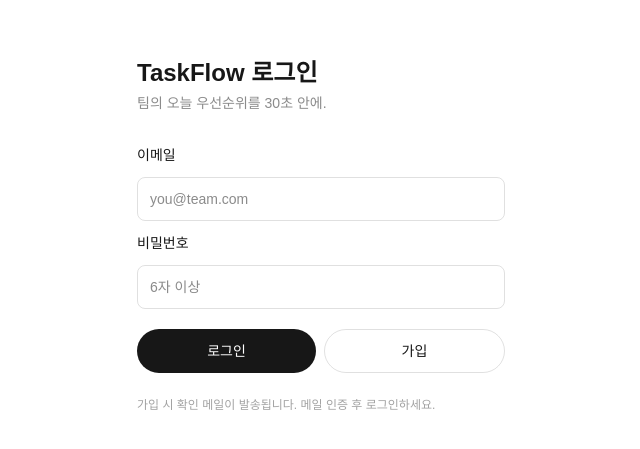
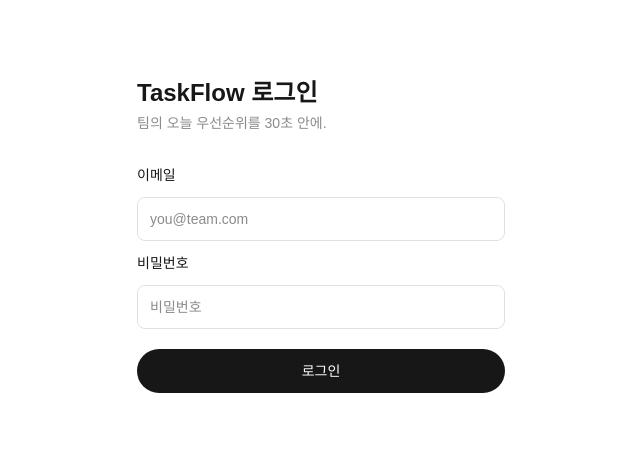
Before and after one commit to donchang07/ttt2, a Next.js app: page /login in a window 1280 px wide. Shown: the part 165-614 px from the top of the page, without its empty margins (319-959 px from the left). Built offline with nearby package versions, Linux system fonts and the light colour scheme.

Commit message:
feat: minimal email auth (login/logout/getUser only), landing login link
- remove signup from auth (login-only per spec)
- add top-right 로그인 link on landing

Co-Authored-By: Claude Opus 4.8 <noreply@anthropic.com>

```diff
--- a/src/app/(auth)/login/page.tsx
+++ b/src/app/(auth)/login/page.tsx
@@ -14,9 +14,6 @@ export default function LoginPage() {
         팀의 오늘 우선순위를 30초 안에.
       </p>
       <LoginForm />
-      <p className="mt-6 text-xs text-foreground/40">
-        가입 시 확인 메일이 발송됩니다. 메일 인증 후 로그인하세요.
-      </p>
     </main>
   );
 }
--- a/src/app/page.tsx
+++ b/src/app/page.tsx
@@ -7,7 +7,16 @@ const HERO_DESCRIPTION =
 
 export default function Home() {
   return (
-    <main className="mx-auto flex min-h-screen max-w-[48rem] flex-col items-center justify-center px-6 text-center">
+    <div className="relative min-h-screen">
+      <header className="absolute right-0 top-0 p-6">
+        <Link
+          href="/login"
+          className="text-sm font-medium text-foreground/70 transition-colors hover:text-foreground"
+        >
+          로그인
+        </Link>
+      </header>
+      <main className="mx-auto flex min-h-screen max-w-[48rem] flex-col items-center justify-center px-6 text-center">
       <JsonLd
         data={{
           "@context": "https://schema.org",
@@ -33,6 +42,7 @@ export default function Home() {
       >
         시작하기
       </Link>
-    </main>
+      </main>
+    </div>
   );
 }
--- a/src/features/auth/actions.ts
+++ b/src/features/auth/actions.ts
@@ -4,38 +4,24 @@ import { revalidatePath } from "next/cache";
 import { redirect } from "next/navigation";
 import { createClient } from "@/lib/supabase/server";
 
-export type AuthState = { error?: string; info?: string } | null;
+export type AuthState = { error?: string } | null;
 
-function readCredentials(formData: FormData) {
-  return {
-    email: String(formData.get("email") ?? "").trim(),
-    password: String(formData.get("password") ?? ""),
-  };
-}
-
-/** Single entry point for login/signup, branched by the submit button's intent. */
-export async function authenticate(_prev: AuthState, formData: FormData): Promise<AuthState> {
-  const intent = String(formData.get("intent") ?? "signin");
-  const { email, password } = readCredentials(formData);
-
-  if (!email || password.length < 6) {
-    return { error: "이메일과 6자 이상 비밀번호를 입력하세요." };
+/** 이메일+비밀번호 로그인. 성공 시 /tasks 로 이동. */
+export async function signIn(_prev: AuthState, formData: FormData): Promise<AuthState> {
+  const email = String(formData.get("email") ?? "").trim();
+  const password = String(formData.get("password") ?? "");
+  if (!email || !password) {
+    return { error: "이메일과 비밀번호를 입력하세요." };
   }
 
   const supabase = await createClient();
-
-  if (intent === "signup") {
-    const { error } = await supabase.auth.signUp({ email, password });
-    if (error) return { error: `가입 실패: ${error.message}` };
-    return { info: "확인 메일을 보냈습니다. 메일 인증 후 로그인하세요." };
-  }
-
   const { error } = await supabase.auth.signInWithPassword({ email, password });
   if (error) return { error: "로그인 실패: 이메일/비밀번호를 확인하세요." };
 
   redirect("/tasks");
 }
 
+/** 로그아웃 후 /login 으로 이동. */
 export async function signOut() {
   const supabase = await createClient();
   await supabase.auth.signOut();
--- a/src/features/auth/login-form.tsx
+++ b/src/features/auth/login-form.tsx
@@ -1,13 +1,13 @@
 "use client";
 
 import { useActionState } from "react";
-import { authenticate, type AuthState } from "./actions";
+import { signIn, type AuthState } from "./actions";
 
 export function LoginForm() {
-  const [state, action, pending] = useActionState<AuthState, FormData>(authenticate, null);
+  const [state, action, pending] = useActionState<AuthState, FormData>(signIn, null);
 
   return (
-    <form className="flex flex-col gap-3">
+    <form action={action} className="flex flex-col gap-3">
       <label className="text-sm font-medium" htmlFor="email">
         이메일
       </label>
@@ -31,34 +31,18 @@ export function LoginForm() {
         required
         autoComplete="current-password"
         className="h-11 rounded-lg border border-black/[.12] dark:border-white/[.18] bg-transparent px-3 text-sm outline-none focus:border-foreground/40"
-        placeholder="6자 이상"
+        placeholder="비밀번호"
       />
 
       {state?.error && <p className="text-sm text-red-600 dark:text-red-400">{state.error}</p>}
-      {state?.info && <p className="text-sm text-green-600 dark:text-green-400">{state.info}</p>}
 
-      <div className="mt-2 flex gap-2">
-        <button
-          type="submit"
-          name="intent"
-          value="signin"
-          disabled={pending}
-          formAction={action}
-          className="h-11 flex-1 rounded-full bg-foreground text-background text-sm font-medium disabled:opacity-60"
-        >
-          {pending ? "처리 중..." : "로그인"}
-        </button>
-        <button
-          type="submit"
-          name="intent"
-          value="signup"
-          disabled={pending}
-          formAction={action}
-          className="h-11 flex-1 rounded-full border border-black/[.12] dark:border-white/[.18] text-sm font-medium disabled:opacity-60"
-        >
-          가입
-        </button>
-      </div>
+      <button
+        type="submit"
+        disabled={pending}
+        className="mt-2 h-11 rounded-full bg-foreground text-background text-sm font-medium disabled:opacity-60"
+      >
+        {pending ? "로그인 중..." : "로그인"}
+      </button>
     </form>
   );
 }
```
